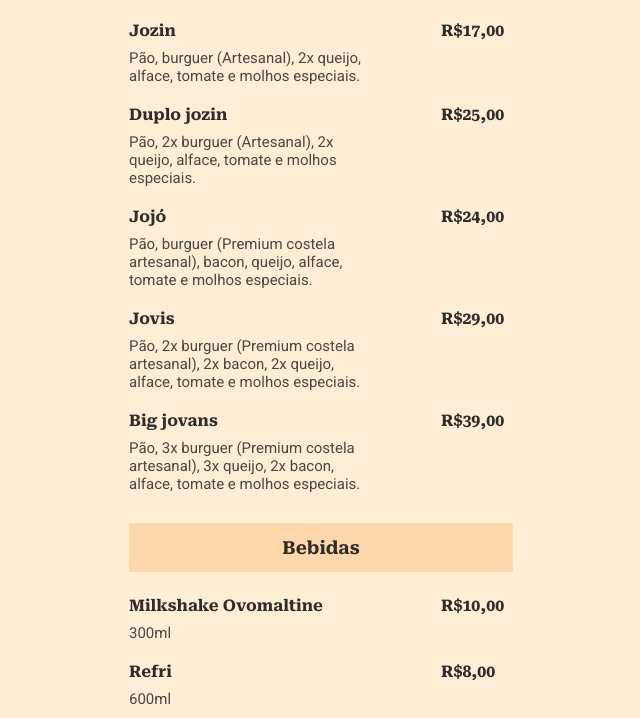
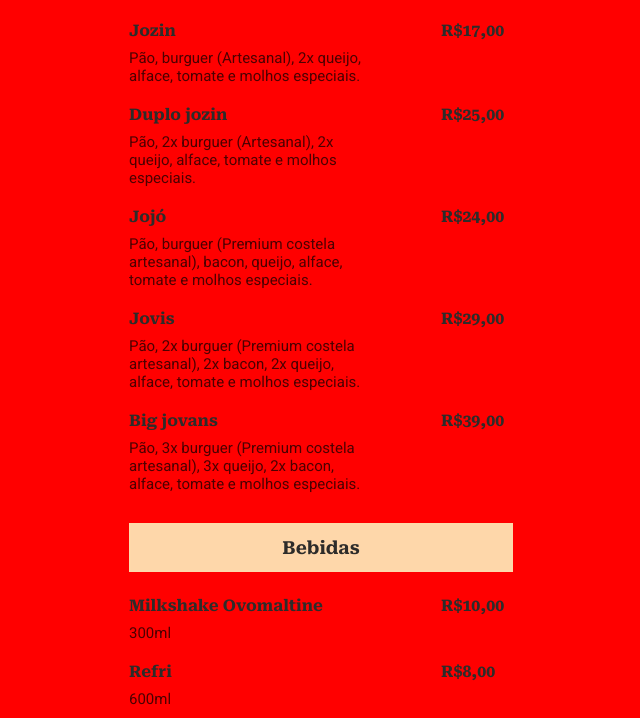
Before and after one commit to lucas144hz/Jovis-Burguer, a plain HTML site: page index.html in a window 1280 px wide. Shown: the part 153-871 px from the top of the page, without its empty margins (361-1001 px from the left). Drawn offline with Linux system fonts and the light colour scheme.

Commit message:
Update style.css

```diff
--- a/style.css
+++ b/style.css
@@ -4,7 +4,7 @@
 }
 
 body {
-  background-color: #ffedd5;
+  background-color: red;
   font-family: 'Roboto', sans-serif;
   margin-bottom: 90px;
 }
```
